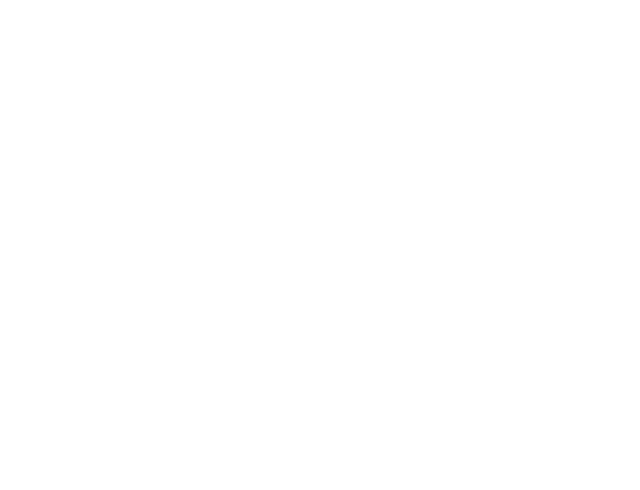
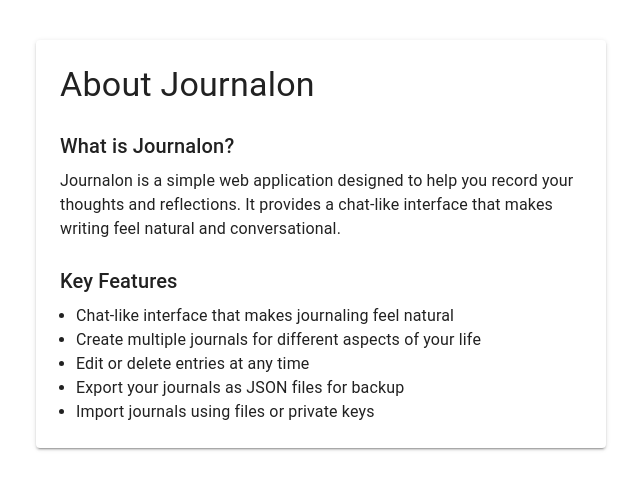
Before and after one commit to magland/journalon, a React (Vite) app: page /journalon/about in a window 1280 px wide. Before the commit this address had no page. Shown: the top 490 px of the page, without its empty margins (4-644 px from the left). Built offline with nearby package versions, Linux system fonts and the light colour scheme.

Commit message:
about page and single page web app

```diff
--- a/index.html
+++ b/index.html
@@ -5,6 +5,30 @@
     <link rel="icon" type="image/svg+xml" href="/vite.svg" />
     <meta name="viewport" content="width=device-width, initial-scale=1.0" />
     <title>journalon</title>
+    <!-- Start Single Page Apps for GitHub Pages -->
+    <script type="text/javascript">
+      // Single Page Apps for GitHub Pages
+      // MIT License
+      // https://github.com/rafgraph/spa-github-pages
+      // This script checks to see if a redirect is present in the query string,
+      // converts it back into the correct url and adds it to the
+      // browser's history using window.history.replaceState(...),
+      // which won't cause the browser to attempt to load the new url.
+      // When the single page app is loaded further down in this file,
+      // the correct url will be waiting in the browser's history for
+      // the single page app to route accordingly.
+      (function(l) {
+        if (l.search[1] === '/' ) {
+          var decoded = l.search.slice(1).split('&').map(function(s) {
+            return s.replace(/~and~/g, '&')
+          }).join('?');
+          window.history.replaceState(null, null,
+              l.pathname.slice(0, -1) + decoded + l.hash
+          );
+        }
+      }(window.location))
+    </script>
+    <!-- End Single Page Apps for GitHub Pages -->
   </head>
   <body>
     <div id="root"></div>
--- a/src/App.tsx
+++ b/src/App.tsx
@@ -4,6 +4,7 @@ import { Route, BrowserRouter as Router, Routes } from 'react-router-dom';
 import HomePage from './components/HomePage';
 import JournalInitializer from './components/JournalInitializer';
 import JournalView from './components/JournalView';
+import AboutPage from './components/AboutPage';
 import Layout from './components/Layout';
 
 const theme = createTheme({
@@ -32,6 +33,7 @@ function App() {
           <Routes>
             <Route path="/" element={<HomePage />} />
             <Route path="/journal/:id" element={<JournalView />} />
+            <Route path="/about" element={<AboutPage />} />
           </Routes>
         </Layout>
       </Router>
--- /dev/null
+++ b/src/components/AboutPage.tsx
@@ -0,0 +1,31 @@
+import { Box, Paper, Typography } from '@mui/material';
+
+export default function AboutPage() {
+  return (
+    <Box sx={{ p: 3 }}>
+      <Paper elevation={2} sx={{ p: 3 }}>
+        <Typography variant="h4" component="h1" gutterBottom>
+          About Journalon
+        </Typography>
+
+        <Typography variant="h6" gutterBottom sx={{ mt: 3 }}>
+          What is Journalon?
+        </Typography>
+        <Typography paragraph>
+          Journalon is a simple web application designed to help you record your thoughts and reflections. It provides a chat-like interface that makes writing feel natural and conversational.
+        </Typography>
+
+        <Typography variant="h6" gutterBottom sx={{ mt: 3 }}>
+          Key Features
+        </Typography>
+        <Typography component="ul" sx={{ pl: 2 }}>
+          <li>Chat-like interface that makes journaling feel natural</li>
+          <li>Create multiple journals for different aspects of your life</li>
+          <li>Edit or delete entries at any time</li>
+          <li>Export your journals as JSON files for backup</li>
+          <li>Import journals using files or private keys</li>
+        </Typography>
+      </Paper>
+    </Box>
+  );
+}
--- a/src/components/Layout.tsx
+++ b/src/components/Layout.tsx
@@ -1,6 +1,6 @@
-import { AppBar, Box, Toolbar, Typography } from '@mui/material';
+import { AppBar, Box, Button, Toolbar, Typography } from '@mui/material';
 import React from 'react';
-import { useLocation } from 'react-router-dom';
+import { useLocation, Link } from 'react-router-dom';
 
 interface LayoutProps {
   children: React.ReactNode;
@@ -33,9 +33,17 @@ export default function Layout({ children }: LayoutProps) {
                 fontWeight: 600,
                 letterSpacing: '0.5px'
               }}
-            >
-              journalon
-            </Typography>
+              >
+                journalon
+              </Typography>
+              <Button
+                component={Link}
+                to="/about"
+                color="inherit"
+                sx={{ textTransform: 'none' }}
+              >
+                About
+              </Button>
           </Toolbar>
         </AppBar>
       )}
```
Also changed, not shown: public/404.html (added, +40 -0 lines).
